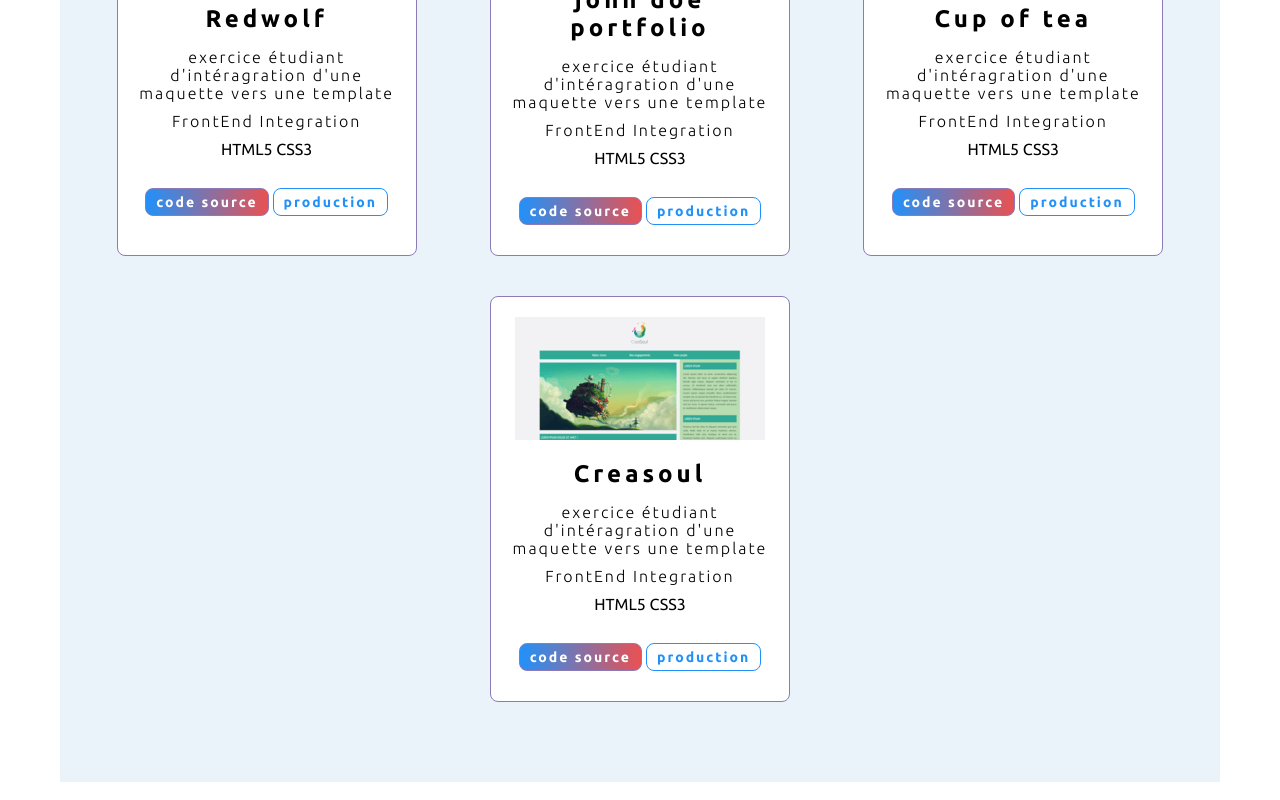
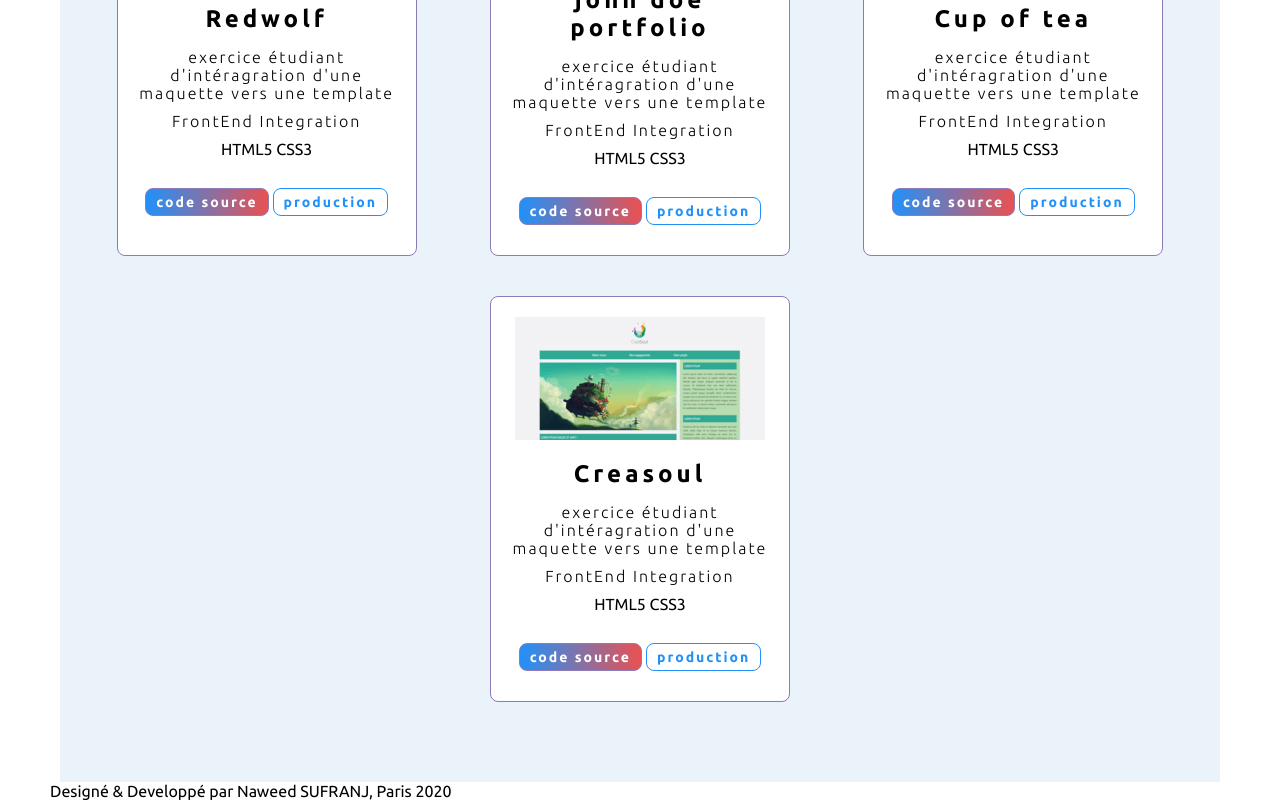
Before and after one commit to SufranjNaweed/naweed-sufranj, a React (Create React App) app: page / in a window 1280 px wide. Shown: the part 6742-7542 px from the top of the page. Built offline with nearby package versions, Linux system fonts and the light colour scheme.

Commit message:
add footer

```diff
--- a/src/App.js
+++ b/src/App.js
@@ -4,6 +4,7 @@
 import Hero from './Components/Hero';
 import About from './Components/About';
 import Project from './Components/Projects'
+import Footer from './Components/Footer';
 
 function App() {
   return (
@@ -11,6 +12,7 @@
       <Hero />
       <About />
       <Project />
+      <Footer />
     </>
   );
 }
--- /dev/null
+++ b/src/Components/Footer/index.js
@@ -0,0 +1,11 @@
+import React from 'react';
+
+export default function index() {
+    return (
+        <footer>
+            <div className="container">
+                <p>Designé & Developpé par Naweed SUFRANJ, Paris 2020</p>
+            </div>
+        </footer>
+    )
+}
```
